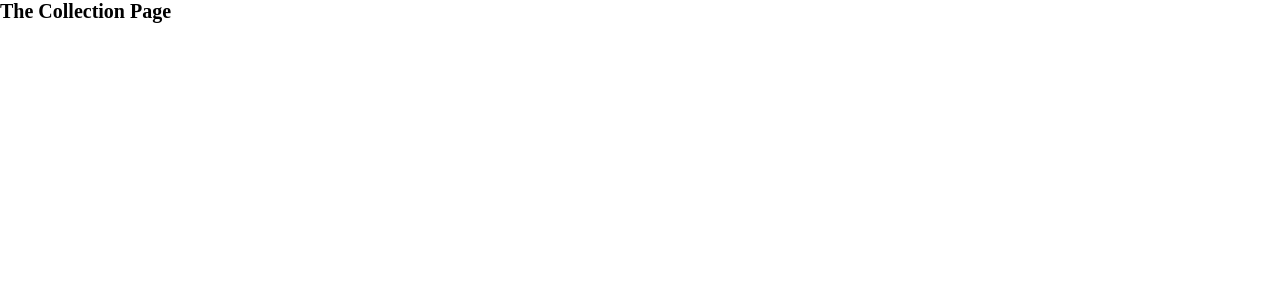
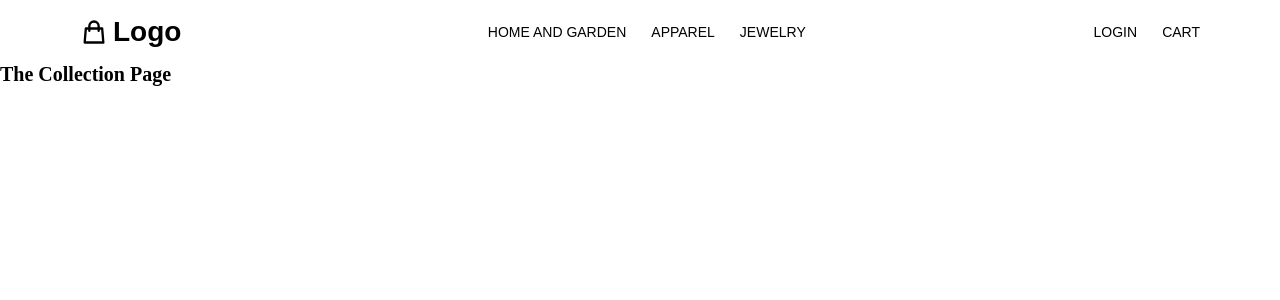
Before and after one commit to MarcoJul/vue-ecommerce, a Vue app: page /collections in a window 1280 px wide. Shown: the top 300 px of the page. Built offline with nearby package versions, Linux system fonts and the light colour scheme; a web font is replaced by a local one.

Commit message:
add MainHeader

```diff
--- a/src/App.vue
+++ b/src/App.vue
@@ -1,14 +1,18 @@
 <template>
+   <MainHeader />
    <router-view></router-view>
 </template>
 
 <script>
+import MainHeader from "./components/Layout/MainHeader.vue";
 export default {
    data() {
       return {
          collections: [],
       };
    },
+
+   components: { MainHeader },
 };
 </script>
 
--- /dev/null
+++ b/src/components/Layout/MainHeader.vue
@@ -0,0 +1,141 @@
+<template>
+   <header class="header">
+      <div class="container">
+         <div class="header-logo">
+            <svg
+               class="symbol"
+               xmlns="http://www.w3.org/2000/svg"
+               fill="none"
+               viewBox="0 0 24 24"
+               stroke="currentColor"
+               stroke-width="2"
+            >
+               <path stroke-linecap="round" stroke-linejoin="round" d="M16 11V7a4 4 0 00-8 0v4M5 9h14l1 12H4L5 9z" />
+            </svg>
+            <router-link to="/">
+               <h1 class="logo">Logo</h1>
+            </router-link>
+         </div>
+         <nav>
+            <ul class="navigation">
+               <li class="link-collection" :class="route === 'home-and-garden' ? 'active' : ''">
+                  <router-link to="/collections/home-and-garden">Home and Garden</router-link>
+               </li>
+               <li class="link-collection" :class="route === 'apparel' ? 'active' : ''">
+                  <router-link to="/collections/apparel">Apparel</router-link>
+               </li>
+               <li class="link-collection" :class="route === 'jewelry' ? 'active' : ''">
+                  <router-link to="/collections/jewelry">Jewelry</router-link>
+               </li>
+            </ul>
+         </nav>
+         <ul class="menu">
+            <li class="menu-link">Login</li>
+            <li class="menu-link">Cart</li>
+         </ul>
+      </div>
+   </header>
+</template>
+
+<script>
+export default {
+   computed: {
+      route() {
+         return this.$route.params.collectionName;
+      },
+   },
+   watch: {
+      route: {
+         handler(value) {
+            if (!value) return;
+            console.log(value === "home-and-garden");
+            return this.$route.params.collectionName;
+         },
+         immediate: true,
+      },
+   },
+};
+</script>
+
+<style>
+.header {
+   font-family: "Satoshi", sans-serif;
+   height: 6.3rem;
+   font-size: 1.4rem;
+   padding: 0 8rem;
+}
+.container {
+   display: flex;
+   justify-content: space-between;
+   align-items: center;
+   max-width: 120rem;
+   margin: 0 auto;
+   height: 6.3rem;
+}
+.header-logo {
+   width: 12rem;
+   display: flex;
+   justify-content: flex-start;
+   gap: 0.5rem;
+   transition: gap 0.5s;
+}
+
+.header-logo:hover {
+   gap: 1rem;
+}
+
+.symbol {
+   width: 2.8rem;
+}
+
+.logo {
+   font-family: "Stardom", sans-serif;
+   cursor: pointer;
+}
+nav {
+   display: flex;
+   align-items: center;
+}
+
+a {
+   text-decoration: none;
+   color: #000;
+}
+
+.link-collection,
+.menu-link {
+   font-weight: 500;
+   cursor: pointer;
+   position: relative;
+}
+
+.link-collection:after,
+.menu-link:after {
+   content: "";
+   position: absolute;
+   bottom: -0.2rem;
+   left: 0;
+   width: 100%;
+   height: 2px;
+   background-color: #000;
+   transform-origin: center;
+   transform: scaleX(0);
+   transition: transform 0.4s;
+}
+
+.link-collection:hover:after,
+.menu-link:hover::after,
+.active::after {
+   transform: scaleX(1);
+}
+
+.menu,
+.navigation {
+   list-style-type: none;
+   display: flex;
+   justify-content: center;
+   align-items: center;
+   gap: 2.5rem;
+   text-transform: uppercase;
+}
+</style>
```
